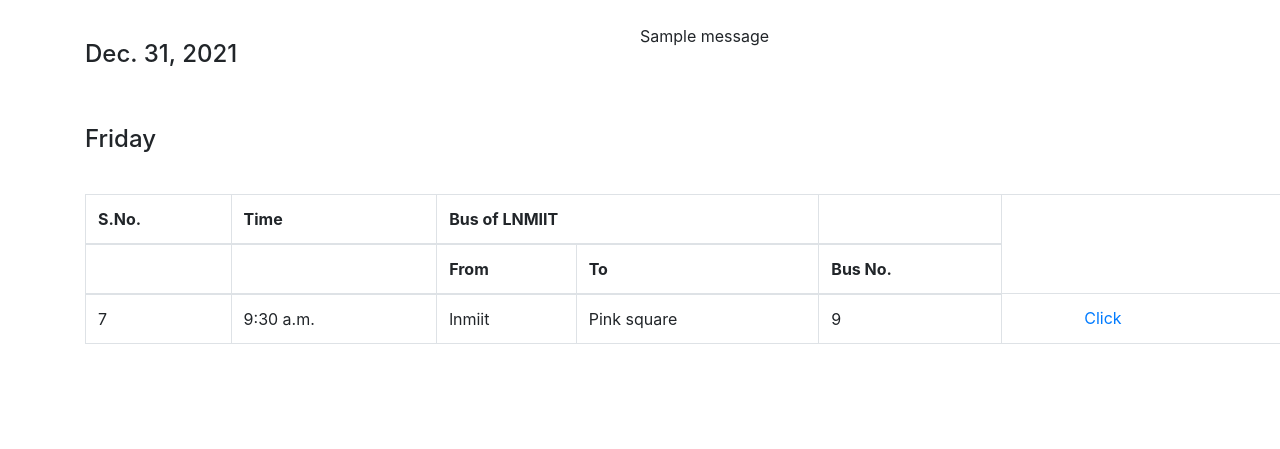
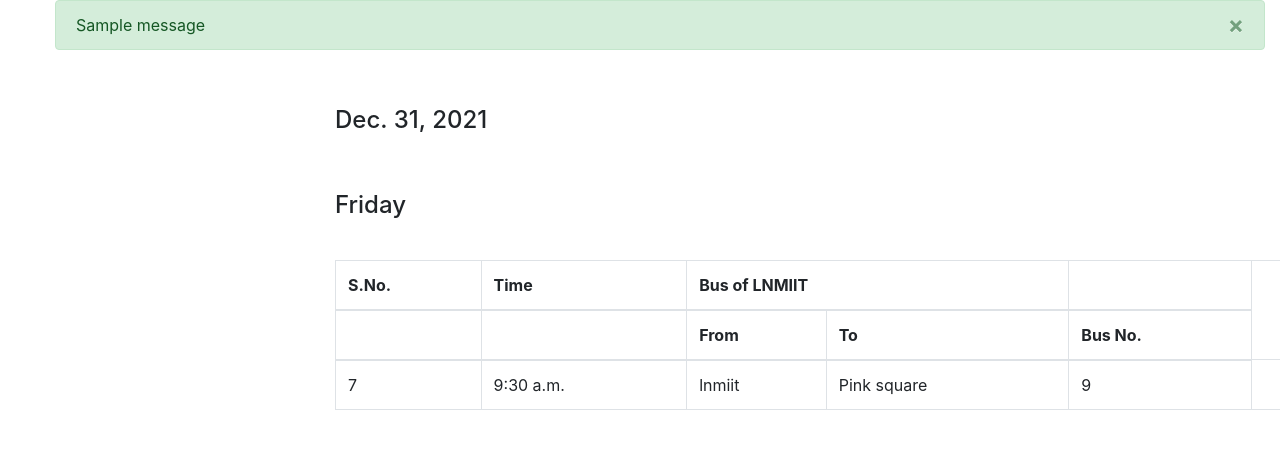
Before and after one commit to Aakansha-modi/Bus_management, a Django app: page /book_bus/ in a window 1280 px wide; the page is wider, and only the part inside the window is pictured. Shown: the part 66-515 px from the top of that part. Run offline with Django 3.2, Linux system fonts and the light colour scheme; a user stored in the database is signed in; data comes from the database, SQL or seed files in the repository; tables that the repository leaves empty hold one stand-in row (values such as "Sample post"); one stand-in notice (Sample message) is shown; parts of the project's set-up code (start-up, migrations or seed data) failed here and were passed over; some libraries are stand-ins or nearby versions.

Commit message:
Update Book_bus.html

```diff
--- a/Bus_mana/bus/bus_M_/templates/accounts/Book_bus.html
+++ b/Bus_mana/bus/bus_M_/templates/accounts/Book_bus.html
@@ -1,6 +1,21 @@
 {%  extends 'accounts/main.html' %}
 
 {% block content %}
+
+{% if messages %}
+<ul class="messages">
+  {% for message in messages %}
+    <div class="container-fluid p-0">
+      <div class="alert {{ message.tags }} alert-dismissible" role="alert" >
+        <button type="button" class="close" data-dismiss="alert" aria-label="Close">
+          <span aria-hidden="True">&times;</span>
+        </button>
+        {{ message }}
+      </div>
+    </div>
+  {% endfor %}
+</ul>
+{% endif %}
 
 		<br>
          <section class="contact" data-aos="fade-up" data-aos-easing="ease-in-out" data-aos-duration="500">
@@ -8,7 +23,7 @@
 
         <div class="row">
           <div class="col-lg-6">
-            <form action="forms/contact.php" method="post" role="form" class="php-email-form" style="width: 1300px;">
+            <form action="forms/contact.php" method="post" role="form" class="php-email-form" style="width: 400px; margin-left:250px;">
 
 
                 <div class="form-group mt-3">
@@ -63,9 +78,7 @@
 
             </form>
           </div>
-          {% for message in messages %}
-            <p id="messages">{{message}}</p>
-          {% endfor %}
+
         </div>
 
       </div>
```
